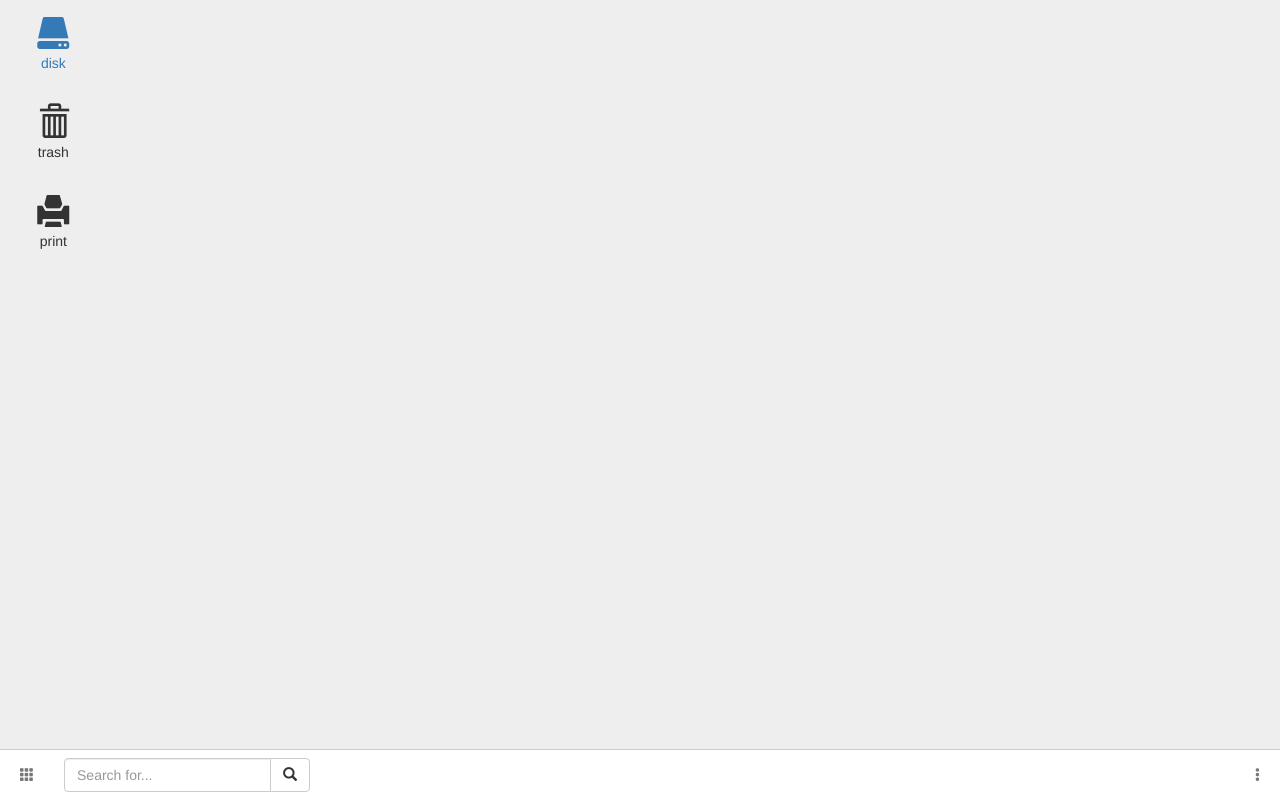
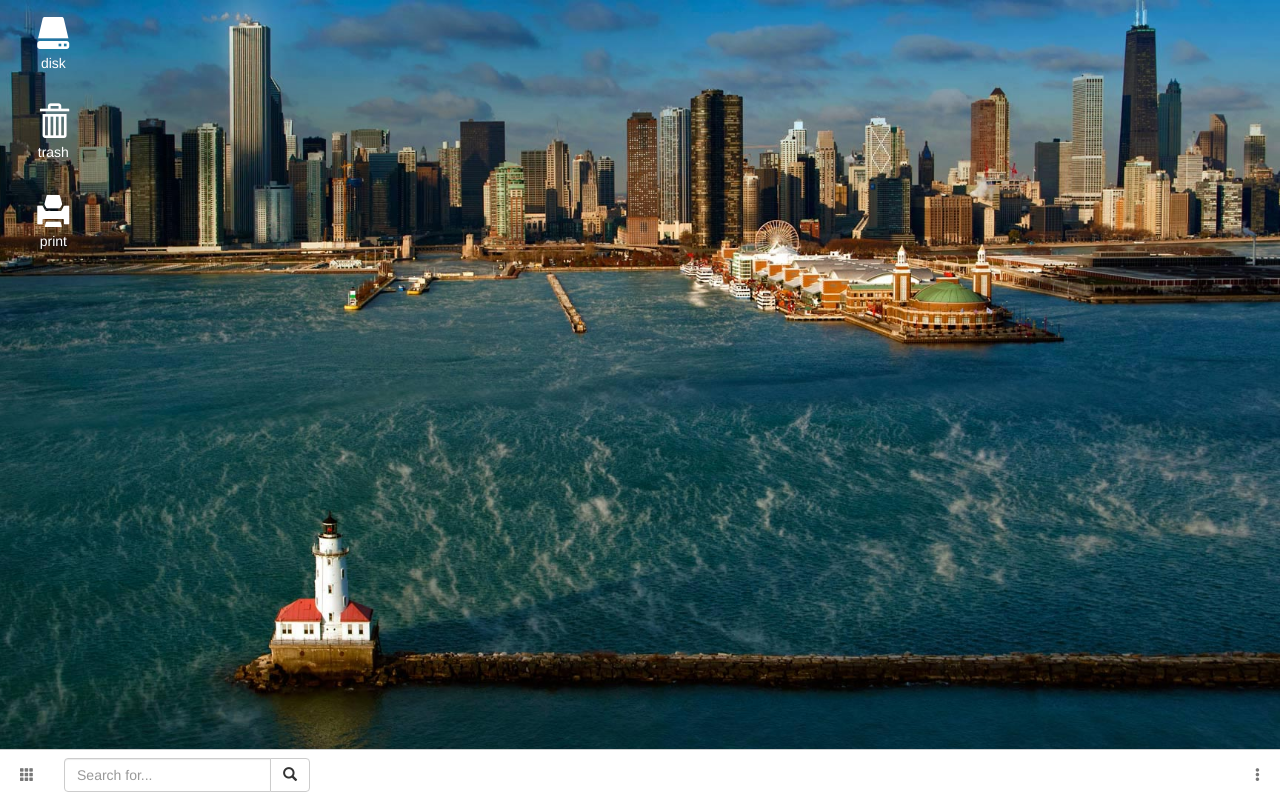
Before and after one commit to xuui/pe-htaui, a website: page index.html in a window 1280 px wide. Drawn offline with Linux system fonts and the light colour scheme.

Commit message:
添加背景图
Signed-off-by: Xu.hel <xu.hel@outlook.com>

```diff
--- a/Resources/style.css
+++ b/Resources/style.css
@@ -1,5 +1,5 @@
 html,body{width:100%;height:100%;}
-body{position:relative;background:#eee;}
+body{position:relative;background:#eee url(wallpaper.jpg) no-repeat 50% 50%;background-size:cover;}
 a:hover,a:focus{text-decoration:none}
 
 
@@ -16,5 +16,7 @@ footer .navbar-right .dropdown-menu{left:auto;right:6px;}
 .modal-header .close{margin-top:3px;}
 
 .icon{text-align:center;padding:16px;}
+.icon,.icon a{color:#fff;outline:none;}
+.modal .icon,.modal .icon a{color:#333;}
 .icon i,.icon span{display:block;}
 .icon .glyphicon{font-size:32px;margin-bottom:5px;}
```
Also changed, not shown: Resources/wallpaper.jpg (added).
